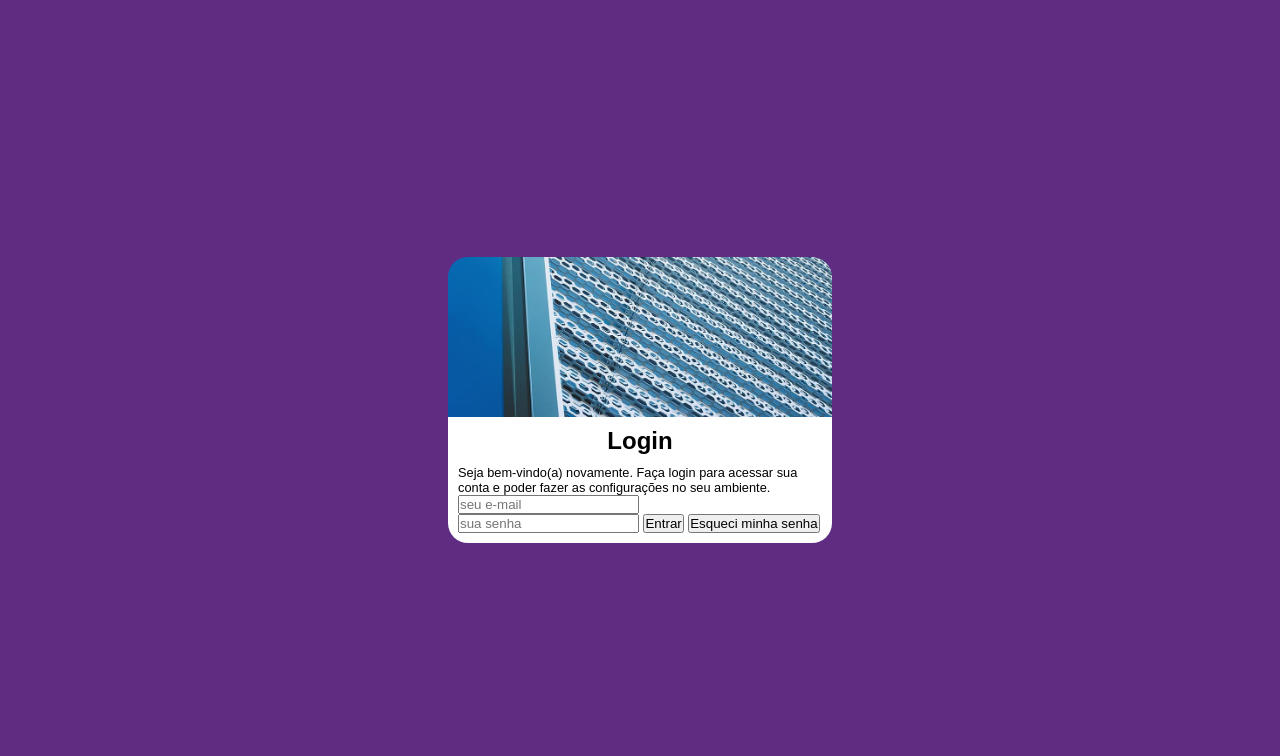
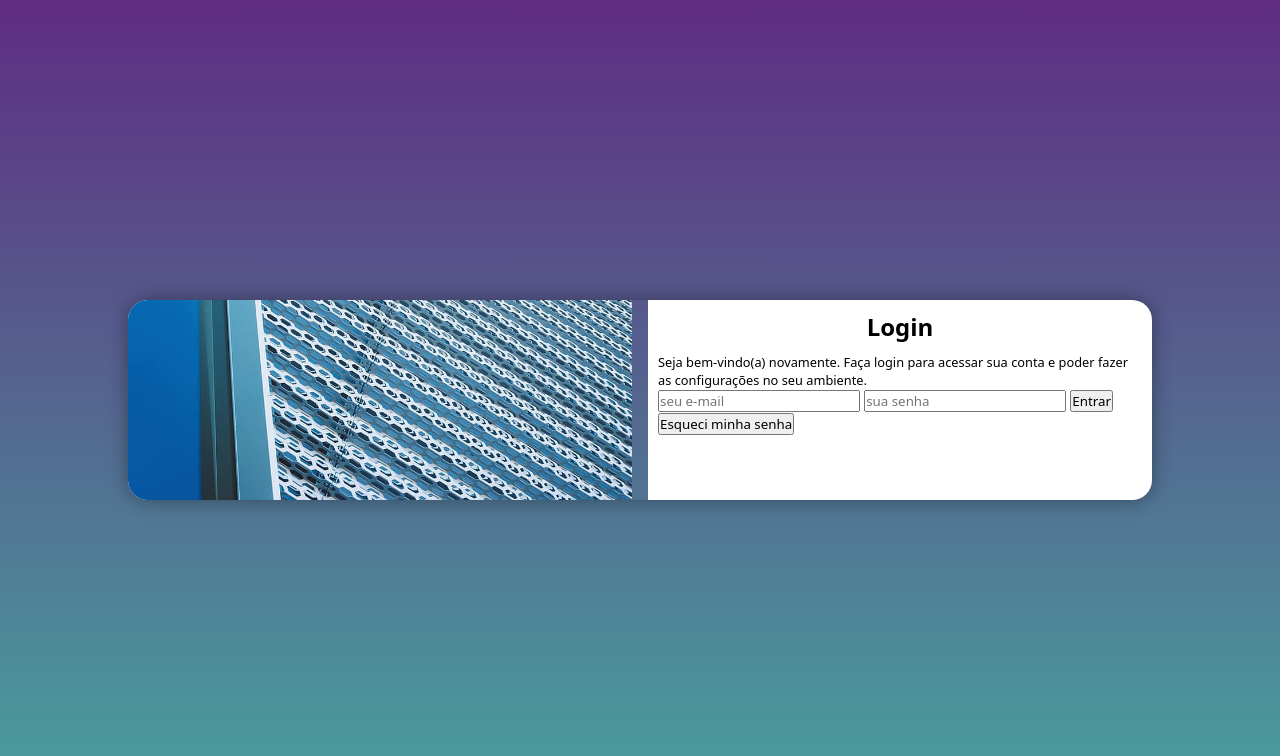
Before and after one commit to luanstefano/projeto-login, a plain HTML site: page index.html in a window 1280 px wide. Drawn offline with Linux system fonts and the light colour scheme.

Commit message:
atualizei media queries

```diff
--- /dev/null
+++ b/estilos/outrasmedias.css
@@ -0,0 +1,32 @@
+@charset "UTF-8";
+
+
+/* Small devices (portrait tablets and large phones, 600px and up) */
+
+/*
+    Paleta de cores:
+
+    Verde: #49a09d
+    Lilás: #5f2c82
+*/
+
+@media screen and (min-width: 601px) {
+
+    body {
+        background-image: linear-gradient(#5f2c82, #49a09d);
+    }
+
+    section {
+        columns: 2;
+        width: 80vw;
+    }
+
+    div#imagem {
+
+    }
+
+    div#form {
+
+    }
+
+}
--- a/estilos/style.css
+++ b/estilos/style.css
@@ -1,4 +1,6 @@
 @charset "UTF-8";
+
+/* Small devices (portrait tablets and large phones, 600px and up) */
 
 /*
     Paleta de cores:
@@ -10,36 +12,39 @@
 * {
     margin: 0px;
     padding: 0px;
-    font-family: Arial, Helvetica, sans-serif;
+    font-family: system-ui, -apple-system, BlinkMacSystemFont, 'Segoe UI', Roboto, Oxygen, Ubuntu, Cantarell, 'Open Sans', 'Helvetica Neue', sans-serif;
+    box-sizing: border-box;
 }
 
 body {
     background-color: #5f2c82;
+    width: 100vw;
+    height: 100vh;
 }
 
 section {
-    width: 30vw;
+    width: 250px;
+    border-radius: 20px;
     margin: auto;
     position: absolute;
     top: 50%;
     left: 50%;
     transform: translate(-50%, -50%);
+    overflow: hidden;
+    box-shadow: 0 0 20px rgba(0, 0, 0, 0.377);
 }
 
 div#imagem {
     display: block;
-    background: white url(../imagens/metal.jpg) left bottom fixed;
+    background: white url(../imagens/metal.jpg)  right bottom no-repeat;
     background-size: cover;
-    width: 30vw;
-    height: 20vh;
-    border-radius: 20px 20px 0px 0px;
+    height: 200px;
 }
 
 div#form {
     background-color: white;
-    border-radius: 0px 0px 20px 20px;
     padding: 10px;
-
+    height: 200px;
 
 }
 
--- a/index.html
+++ b/index.html
@@ -6,6 +6,7 @@
     <meta name="viewport" content="width=device-width, initial-scale=1.0">
     <title>Eos</title>
     <link rel="stylesheet" href="estilos/style.css">
+    <link rel="stylesheet" href="estilos/outrasmedias.css">
 </head>
 <body>
     <main>
```
